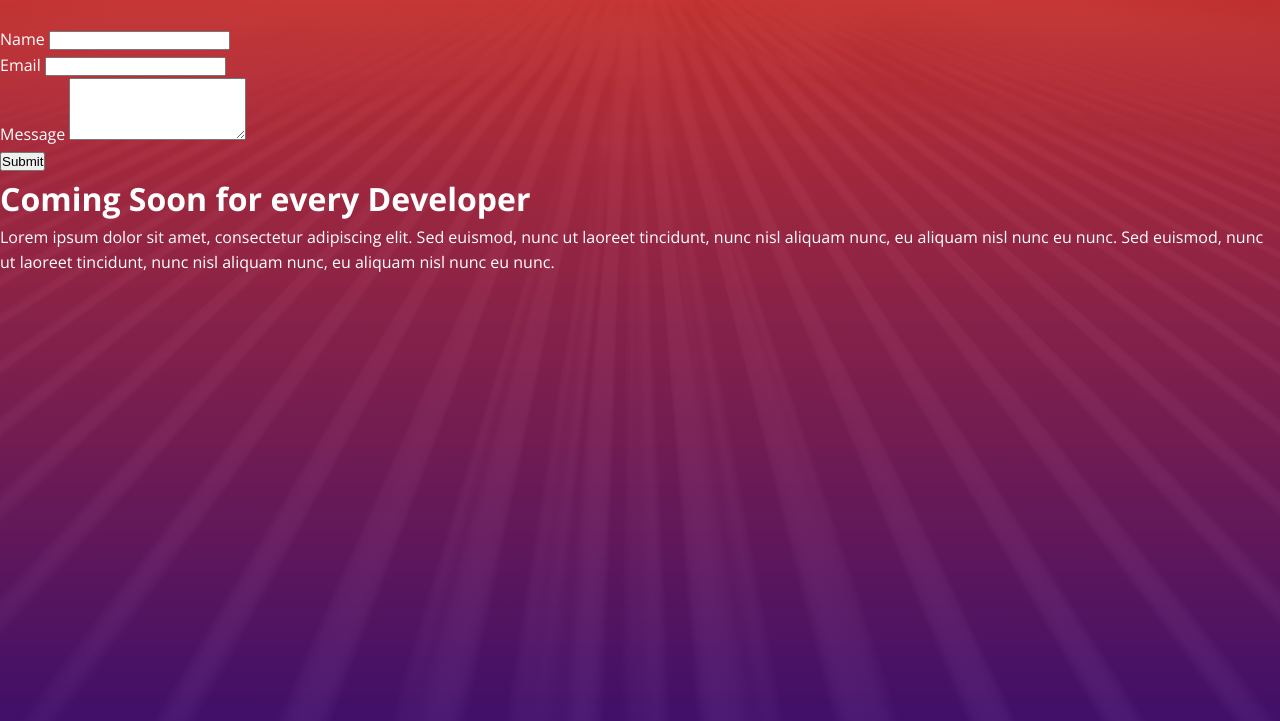
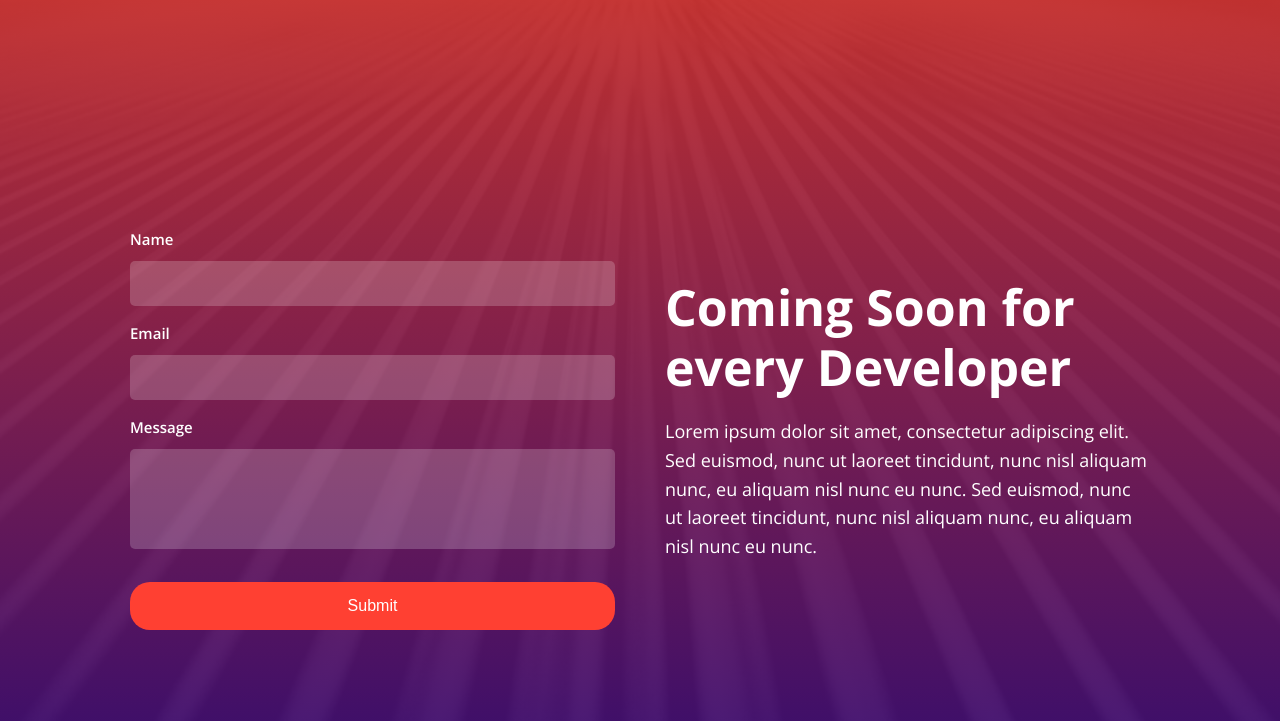
Before and after one commit to emines0/bono, a plain HTML site: page index.html in a window 1280 px wide. Shown: the part 79-800 px from the top of the page. Drawn offline with nearby package versions, Linux system fonts and the light colour scheme.

Commit message:
main content css

```diff
--- a/css/style.css
+++ b/css/style.css
@@ -12,7 +12,7 @@ body {
 }
 
 .wrapper {
-  height: 100vh;
+  min-height: 100vh;
   background: linear-gradient(to bottom, rgba(255, 64, 50, 0.8), rgba(71, 17, 116, 0.9)),
     url("../images/background.jpg") no-repeat center center;
 }
@@ -46,3 +46,77 @@ body {
 .header .header-right a:hover {
   color: purple;
 }
+
+/* Main Content */
+.main-content {
+  display: flex;
+  gap: 50px;
+  max-width: 1100px;
+  margin: 200px auto;
+  justify-content: center;
+  align-items: start;
+  padding: 0 40px;
+}
+
+.main-content form {
+  flex: 1;
+}
+
+.main-content .text-container {
+  flex: 1;
+}
+
+/* Form */
+.form-group {
+  margin-bottom: 15px;
+}
+
+.form-group label {
+  display: block;
+  margin-bottom: 10px;
+  font-size: 15px;
+  font-weight: 600;
+}
+
+.form-group input,
+.form-group textarea {
+  width: 100%;
+  padding: 15px;
+  border: none;
+  border-radius: 5px;
+  background: rgba(255, 255, 255, 0.2);
+  color: white;
+  outline: 0;
+}
+
+.form-group textarea {
+  height: 100px;
+  resize: none;
+  margin-bottom: 10px;
+}
+
+.btn {
+  display: block;
+  padding: 15px 25px;
+  border-radius: 20px;
+  width: 100%;
+  border: 0;
+  background-color: #ff4032;
+  color: white;
+  font-size: 16px;
+  cursor: pointer;
+}
+
+.btn:hover {
+  background-color: #ff5c4d;
+}
+
+/* Text Container */
+.text-container h1 {
+  font-size: 50px;
+  margin: 50px 0 20px;
+  line-height: 1.2;
+}
+.text-container {
+  font-size: 18px;
+}
--- a/index.html
+++ b/index.html
@@ -51,16 +51,15 @@
             <textarea id="message" name="message" rows="4" required></textarea>
           </div>
           <div class="form-group">
-            <button type="submit">Submit</button>
+            <button class="btn" type="submit">Submit</button>
           </div>
         </form>
         <div class="text-container">
           <h1>Coming Soon for every Developer</h1>
           <p>
-            Lorem ipsum dolor sit amet, consectetur adipiscing elit. Sed
-            euismod, nunc ut laoreet tincidunt, nunc nisl aliquam nunc, eu
-            aliquam nisl nunc eu nunc. Sed euismod, nunc ut laoreet tincidunt,
-            nunc nisl aliquam nunc, eu aliquam nisl nunc eu nunc.
+            Lorem ipsum dolor sit amet, consectetur adipiscing elit. Sed euismod, nunc ut laoreet
+            tincidunt, nunc nisl aliquam nunc, eu aliquam nisl nunc eu nunc. Sed euismod, nunc ut
+            laoreet tincidunt, nunc nisl aliquam nunc, eu aliquam nisl nunc eu nunc.
           </p>
         </div>
       </main>
```
